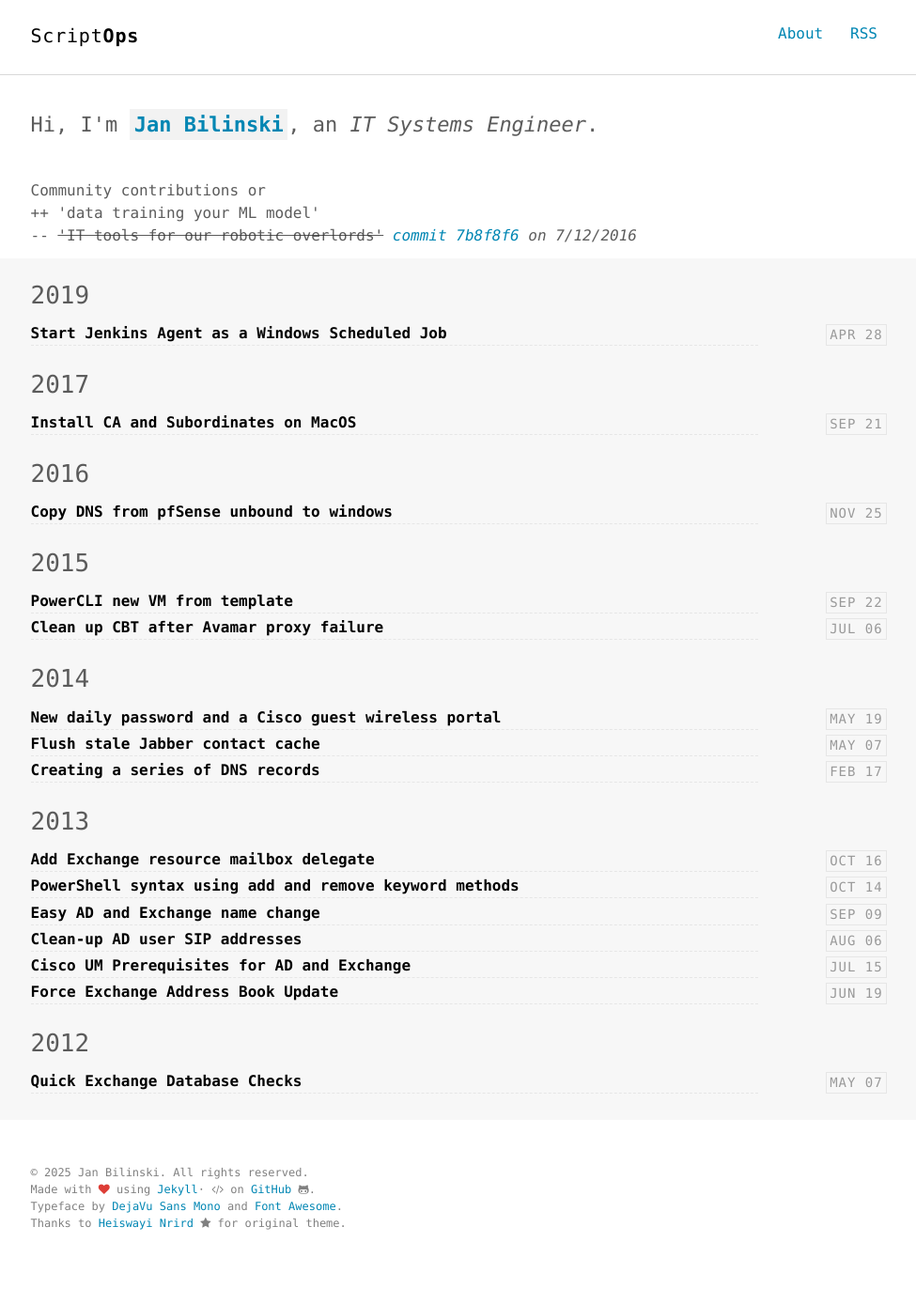
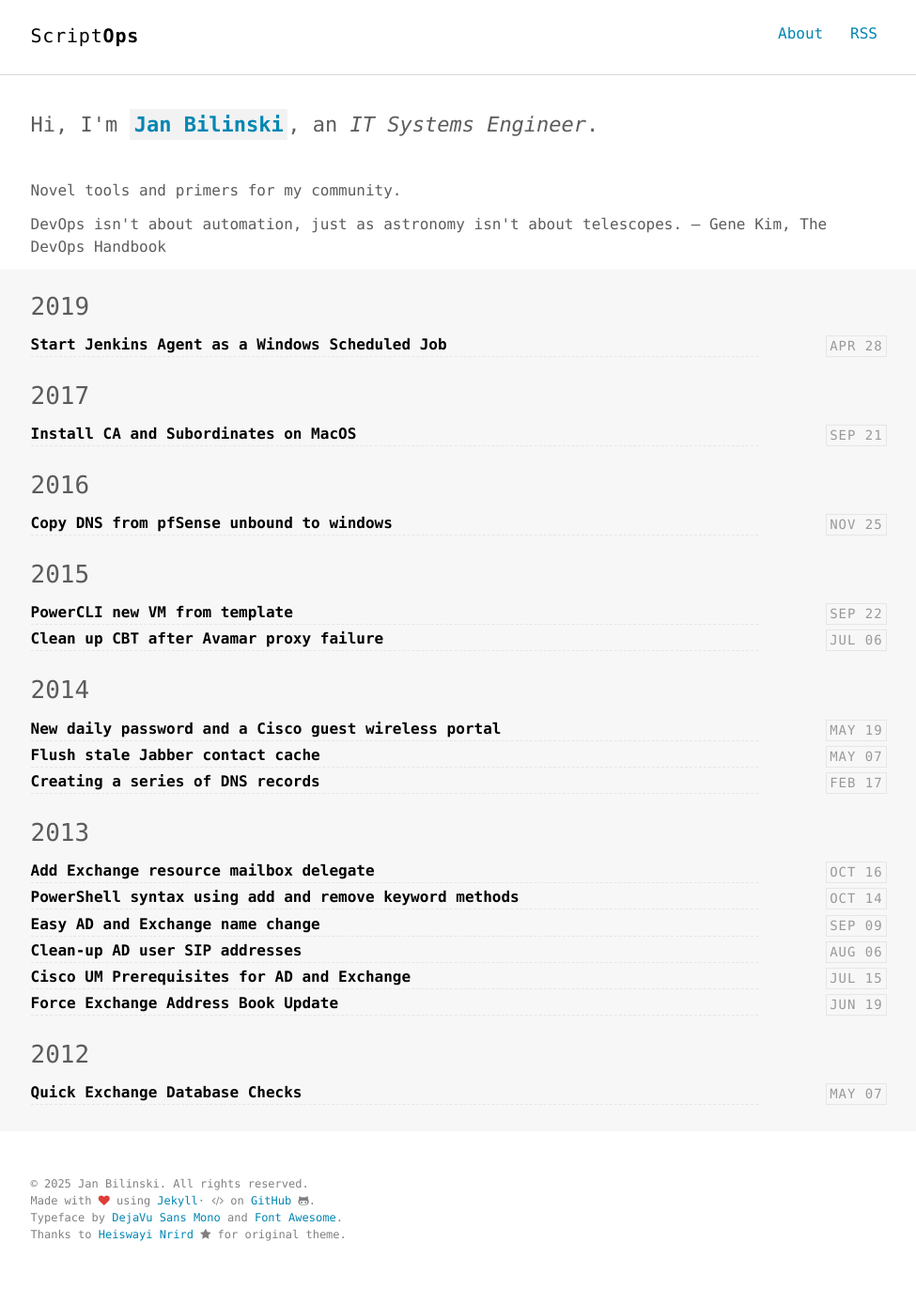
Before and after one commit to jbilinski/scriptops.com, a Jekyll site: the page built from index.html, in a window 1280 px wide. Shown: the whole page at 94% size, without its empty margins (152-1127 px from the left). Built offline with Jekyll 4.4.1, drawn with Linux system fonts in a browser that asks for light colours.

Commit message:
Content Update

```diff
--- a/_config.yml
+++ b/_config.yml
@@ -8,13 +8,13 @@ plugins:
 # SEO settings
 title: "Script"
 title2: "Ops"
-description: "Dev+Sec+Ops Blog"
+description: "Dev+Sec+Ops Tools and Primers"
 keywords: "security, powershell, admin, devops, automation, GRC"
 url: "https://scriptops.com"
 
 # Analytics and comments
 google_analytics: "UA-79423450-2"
-repo: "https://github.com/jbilinski"
+repo: "https://github.com/scriptops.com"
 # disqus_shortname: "scriptops"
 comments: true
 
@@ -37,12 +37,13 @@ collections:
 author:
   name: "Jan Bilinski"
   job: "IT Systems Engineer<img style='display:none;position:absolute;' src='https://readme-typing-svg.herokuapp.com?font=Noto+Sans+Mono&size=24&duration=3000&pause=1000&color=0086B3&vCenter=true&width=350&height=24&lines=IT+Systems+Administrator;Infrastructure+Engineer;Build+Platform+Engineer;Cyber+Security+Engineer' alt='Systems Engineer' />"
-  bio: "Community contributions or <br>++ 'data training your ML model' <br> -- <del>'IT tools for our robotic overlords'</del>&nbsp;<em><a href='https://github.com/jbilinski/jbilinski.github.io/commit/7b8f8f68a3c16809339c251da3658920ed22f96d#diff-ecec67b0e1d7e17a83587c6d27b6baaaa133f42482b07bd3685c77f34b62d883'>commit 7b8f8f6</a> on 7/12/2016</em>"
-  email: jbilinski+blog@gmail.com
-  url: https://about.me/jbilinski
-  github: https://github.com/jbilinski
+  content: "Novel <b>tools</b> and primers for my community."
+  quote: "DevOps isn't about automation, just as astronomy isn't about telescopes. ― Gene Kim, The DevOps Handbook"
+  url: https://jamie.bilinski.org
+  github: https://nli.me/gh-profile
   twitter: https://twitter.com/ScriptOps
-  linkedin: https://linkedin.com/in/jbilinski
+  linkedin: https://nli.me/in-profile
+  posts: https://mugtrap.com
   thumb: https://gravatar.com/avatar/7ef7f59e6bfa3188f7999841f7382348
 
 # Social settings
--- a/_includes/intro.html
+++ b/_includes/intro.html
@@ -1,6 +1,7 @@
 <section class="intro">
   <div class="container">
     <p class="lead">Hi, I'm <a href="{{ '/about' | prepend: site.author.url }}" target="_blank"><strong class="author-name" itemprop="name">{{ site.author.name }}</strong></a>, an <em itemprop="jobTitle">{{ site.author.job }}</em>.</p> <br>
-    <p>{{ site.author.bio }}</p>
+    <p>{{ site.author.content }}</p>
+    <p><q>{{ site.author.quote }}</q></p>
   </div>
 </section>
```
